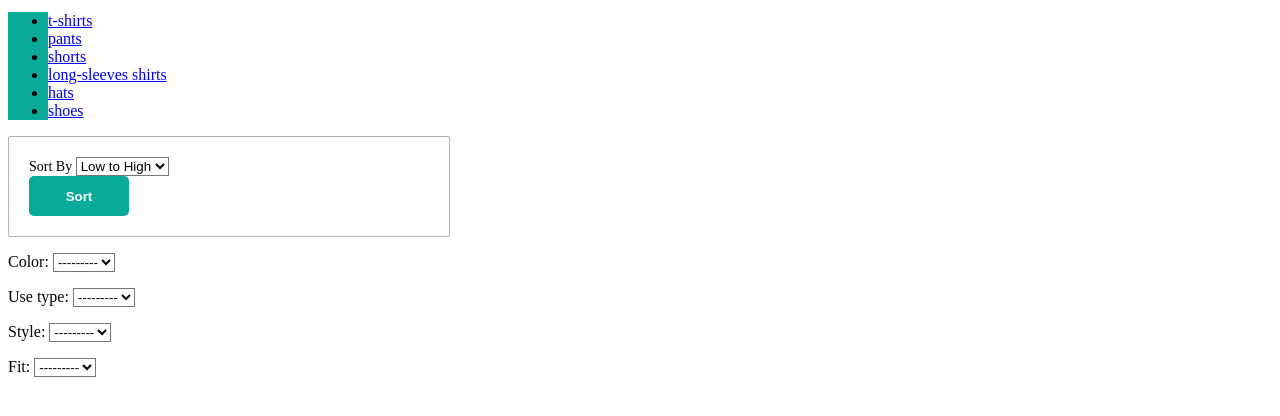
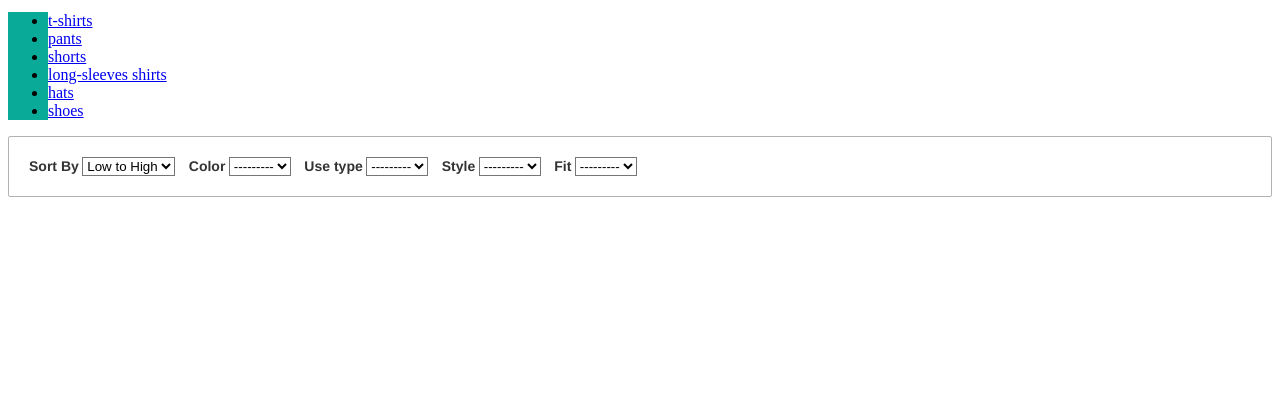
Before and after one commit to giovannicode/djangoseller, a Django app: page /products/list in a window 1280 px wide. Shown: the part 232-648 px from the top of the page. Run offline with Django 3.2, Linux system fonts and the light colour scheme; data comes from the database, SQL or seed files in the repository; data that the repository does not hold is empty; style sheets or scripts are compiled from the project's sources; parts of the project's set-up code (start-up, migrations or seed data) failed here and were passed over; some libraries are stand-ins or nearby versions.

Commit message:
add __init__ method to ShirtFilterForm to get rid of ':' label suffix

```diff
--- a/main/static/css/main.scss
+++ b/main/static/css/main.scss
@@ -27,3 +27,6 @@
 form {
   width: 400px;
 }
+
+form.horizontal {
+}
--- a/main/static/css/mango.css
+++ b/main/static/css/mango.css
@@ -3,6 +3,11 @@
   border-radius: 2px;
   padding: 20px;
   font-size: 14px; }
+  form.horizontal {
+    width: auto; }
+  form.horizontal p {
+    display: inline;
+    margin-right: 10px; }
   form p {
     display: block;
     margin-bottom: 25px; }
--- a/main/static/css/mango.scss
+++ b/main/static/css/mango.scss
@@ -8,10 +8,20 @@
 }
 
 form {
+
   border: 1px solid hsl(0, 0%, 70%);
   border-radius: 2px;
   padding: 20px;
   font-size: 14px;
+
+  &.horizontal {
+    width: auto;
+  }
+
+  &.horizontal p {
+    display: inline;
+    margin-right: 10px;
+  }
 
   p {
     display: block;
--- a/products/forms.py
+++ b/products/forms.py
@@ -11,6 +11,11 @@
 
 
 class ShirtFilterForm(forms.Form):
+
+    def __init__(self, *args, **kwargs):
+        kwargs.setdefault('label_suffix', '')
+        super(ShirtFilterForm, self).__init__(*args, **kwargs)
+
     color = TagChoiceField(queryset=Tag.objects.filter(name='color'))
     use_type = TagChoiceField(queryset=Tag.objects.filter(category__name='t-shirts', name='type'))
     style = TagChoiceField(queryset=Tag.objects.filter(category__name='t-shirts', name='style'))
--- a/products/templates/products/product_list.html
+++ b/products/templates/products/product_list.html
@@ -9,13 +9,15 @@
 <div ng-app="productsApp">
 <div id="productsController" ng-controller="productsController">
 <div>
-   <form>
-      <label for="q">Sort By</label>
+   <form class="horizontal">
+     <p><label for="q">Sort By</label>
       <select id="id_ordering" name="ordering">
          <option value="price">Low to High</option>
          <option value="-price">High to Low</option>
-      </select> <button type="submit">Sort</button> </form>
+      </select>
+     </p>
    {{ filter_form.as_p }}
+   </form>
    <script>
    window.onload = function(){
        $('#id_color').on('focus', function(){
@@ -53,7 +55,9 @@
    }
    </script>
 </div>
+  <div>
    {% include 'products/includes/main.html' %}
+  </div>
 </div>
 </div>
 <script>
--- a/users/templates/users/login.html
+++ b/users/templates/users/login.html
@@ -4,7 +4,7 @@
 <form method="POST">
   {% csrf_token %}
   {{ form.as_p }}
-  <button type="submit">Submit!</button>
+  <button type="submit">Login</button>
   <a href="{% url 'users:forgot-password' %}">Forgot Password?</a>
 </form>
 {% endblock content %}
```
Also changed, not shown: 6 other files.
